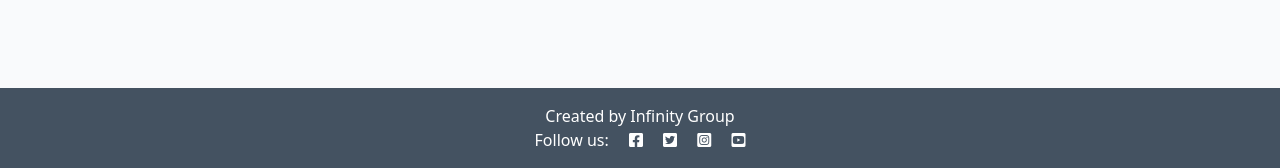
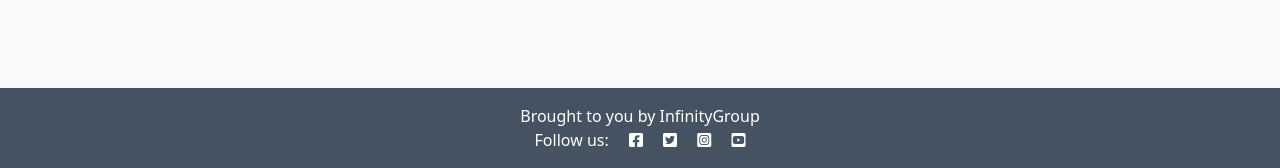
Before and after one commit to JoschanUK/library_management, a Django app: page / in a window 1280 px wide. Shown: the part 632-800 px from the top of the page. Run offline with Django 4.2, Linux system fonts and the light colour scheme; data that the repository does not hold is empty.

Commit message:
Styling done to footer

```diff
--- a/main_page/templates/main_page/index.html
+++ b/main_page/templates/main_page/index.html
@@ -19,16 +19,15 @@
                 <div class="col-md-4">
                     <div class="card mb-4">
                         <div class="card-body">
-                            <div class="image-container">
+                            <!-- <div class="image-container">
                                 <div class="image-flash">
                                     <p class="author">Author: {{ post.author }}</p>
                                 </div>
-                            </div>
+                            </div> -->
                             <a href="#" class="post-link">
                                 <h2 class="card-title">{{ post.title }}</h2>
                             </a>
-
-                            <hr />
+                            <p class="card-text text-muted h6">Author: {{ post.author }}</p>
                             <p class="card-text text-muted h6">ISBN :{{ post.bookid}}
                             </p>
                         </div>
--- a/static/css/style.css
+++ b/static/css/style.css
@@ -32,14 +32,6 @@ body {
 
 .image-container {
     position: relative;
-}
-
-.image-flash {
-    position: absolute;
-    bottom: 5%;
-    min-width: 30%;
-    left: -2px;
-    background-color: #188181;
 }
 
 .scale {
@@ -94,7 +86,7 @@ body {
 
 .post-link:hover,
 .page-link {
-    color: #E84610;
+    color: red;
 }
 
 .post-title {
--- a/templates/base.html
+++ b/templates/base.html
@@ -62,11 +62,11 @@
 
     <!-- Footer -->
     <footer class="footer mt-auto py-3 dark-bg">
-        <p class="m-0 text-center text-white">Created by Infinity Group</p>
-        <p class="m-0 text-center text-white">Follow us: <i class="fab fa-facebook-square ms-3"></i>
-            <i class="fab fa-twitter-square ms-3"></i>
-            <i class="fab fa-instagram-square ms-3"></i>
-            <i class="fab fa-youtube-square ms-3"></i>
+        <p class="m-0 text-center text-white">Brought to you by InfinityGroup</p>
+        <p class="m-0 text-center text-white">Follow us: <a href="https://www.facebook.com/"><i class="fab fa-facebook-square ms-3 text-white"></i></a>
+            <a href="https://www.twitter.com/"><i class="fab fa-twitter-square ms-3 text-white"></i></a>
+            <a href="https://www.instagram.com/"><i class="fab fa-instagram-square ms-3 text-white"></i></a>
+            <a href="https://www.youtube.com/"><i class="fab fa-youtube-square ms-3 text-white"></i></a>
         </p>
     </footer>
 
```
